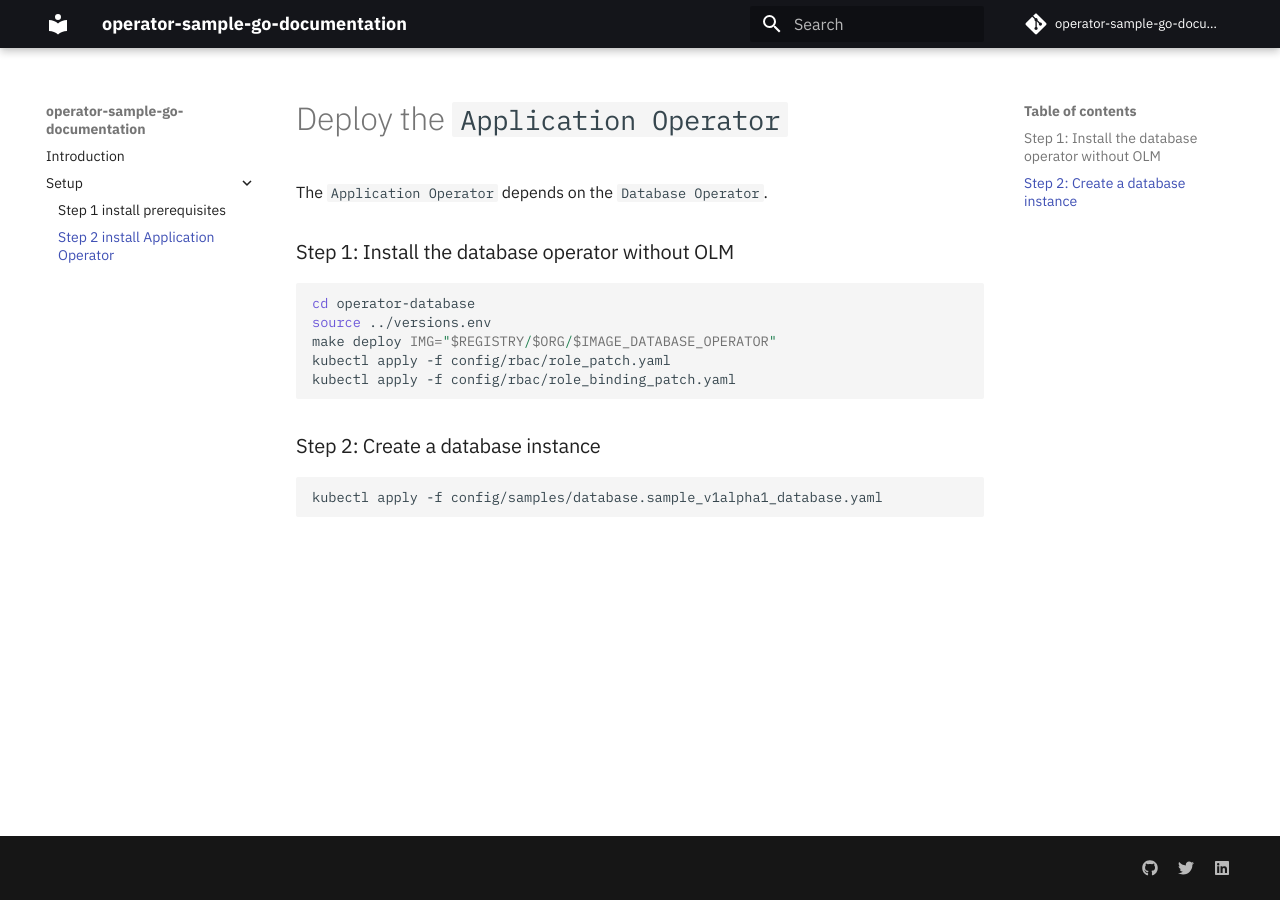
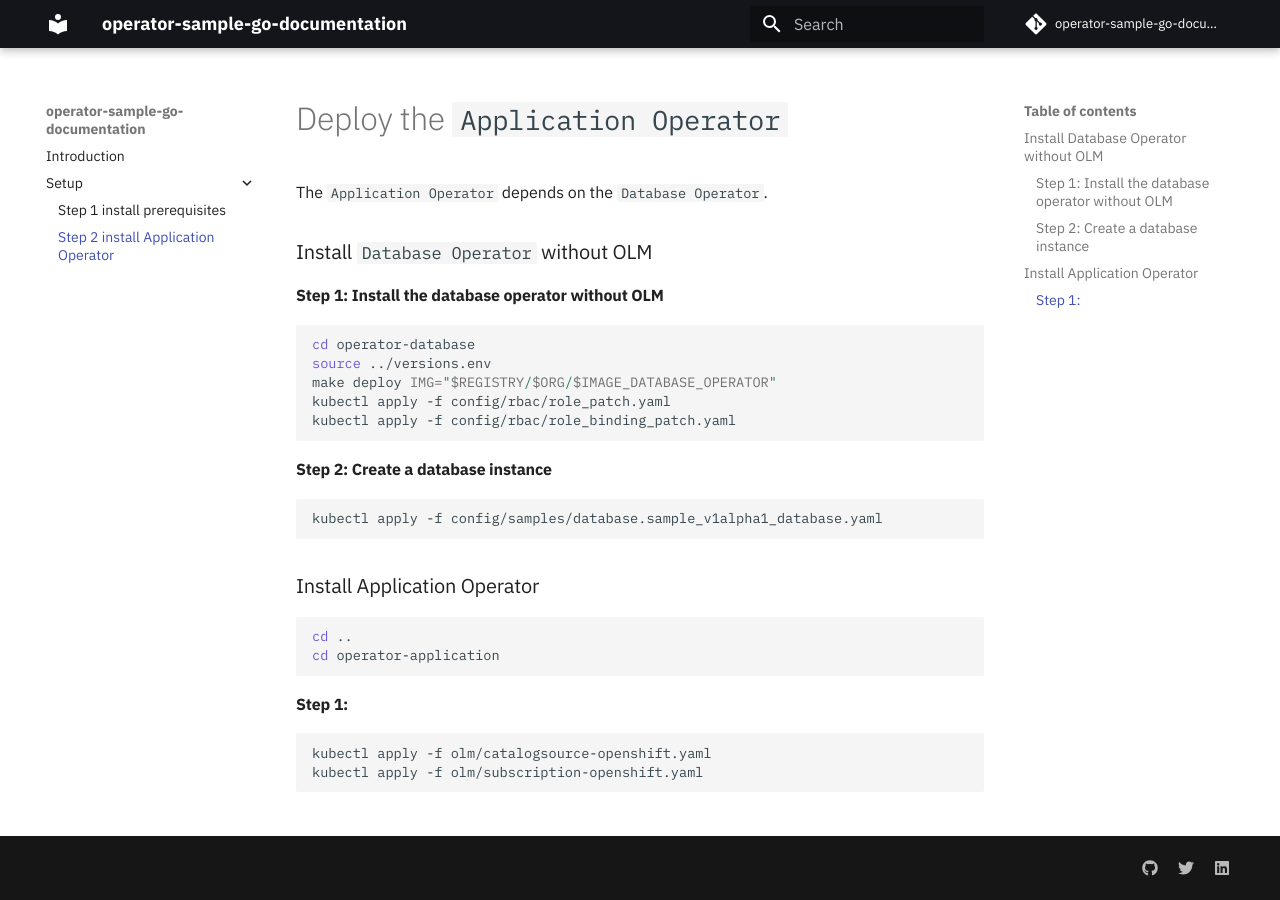
Before and after one commit to IBM/operator-sample-go-documentation, an MkDocs documentation site: the page built from documentation/deploy-application-operator.md, in a window 1280 px wide. Built offline with MkDocs 1.6.1 and Material for MkDocs 9.7.7, drawn with Linux system fonts in a browser that asks for light colours.

Commit message:
update documentation

````diff
--- a/documentation/deploy-application-operator.md
+++ b/documentation/deploy-application-operator.md
@@ -2,7 +2,9 @@
 
 The `Application Operator` depends on the `Database Operator`.
 
-### Step 1: Install the database operator without OLM
+### Install `Database Operator` without OLM
+
+#### Step 1: Install the database operator without OLM
 
 ```sh
 cd operator-database
@@ -12,8 +14,22 @@ kubectl apply -f config/rbac/role_patch.yaml
 kubectl apply -f config/rbac/role_binding_patch.yaml
 ```
 
-### Step 2: Create a database instance
+#### Step 2: Create a database instance
 
 ```sh
 kubectl apply -f config/samples/database.sample_v1alpha1_database.yaml
 ```
+
+### Install Application Operator
+
+```sh
+cd ..
+cd operator-application
+```
+
+#### Step 1:
+
+```sh
+kubectl apply -f olm/catalogsource-openshift.yaml
+kubectl apply -f olm/subscription-openshift.yaml
+```
````
